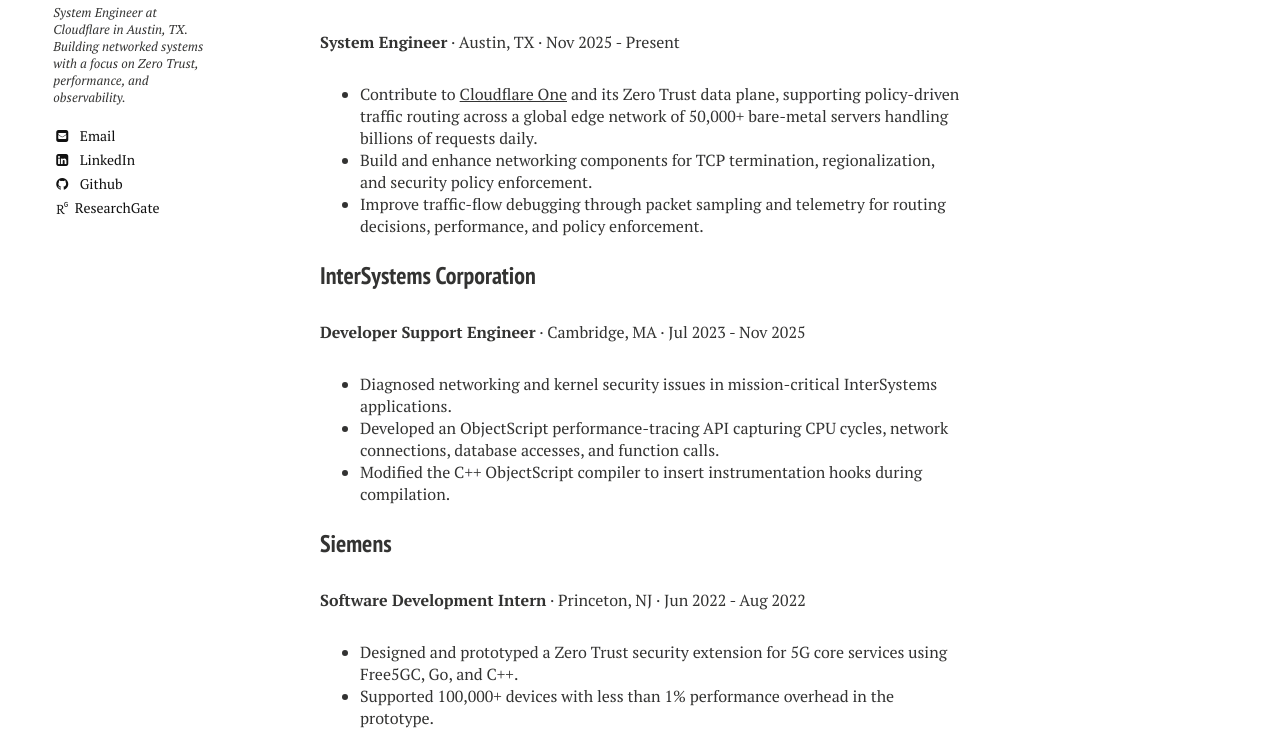
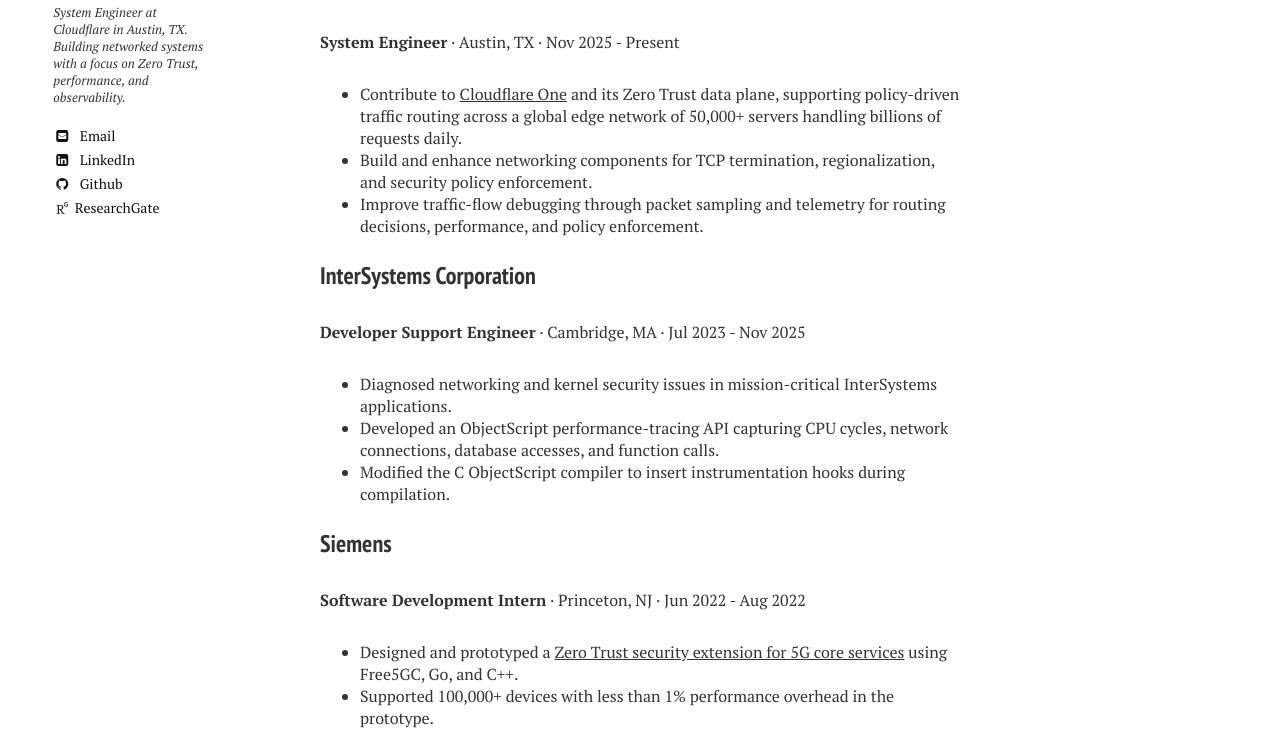
Before and after one commit to abdul-manaan/abdul-manaan.github.io, a Jekyll site: the page built from resume.md, in a window 1280 px wide and 1400 px high. Shown: the part 365-1114 px from the top of the window. Built offline with Jekyll 4.4.1, drawn with Linux system fonts in a browser that asks for light colours; nearby versions of some CDN libraries; some web fonts are replaced; some of the changed text lies outside the part shown.

Commit message:
Apply resume review corrections and link research papers

```diff
--- a/resume.md
+++ b/resume.md
@@ -14,7 +14,7 @@
 ### Cloudflare
 **System Engineer** · Austin, TX · Nov 2025 - Present
 
-- Contribute to [Cloudflare One](https://developers.cloudflare.com/cloudflare-one/) and its Zero Trust data plane, supporting policy-driven traffic routing across a global edge network of 50,000+ bare-metal servers handling billions of requests daily.
+- Contribute to [Cloudflare One](https://developers.cloudflare.com/cloudflare-one/) and its Zero Trust data plane, supporting policy-driven traffic routing across a global edge network of 50,000+ servers handling billions of requests daily.
 - Build and enhance networking components for TCP termination, regionalization, and security policy enforcement.
 - Improve traffic-flow debugging through packet sampling and telemetry for routing decisions, performance, and policy enforcement.
 
@@ -23,12 +23,12 @@
 
 - Diagnosed networking and kernel security issues in mission-critical InterSystems applications.
 - Developed an ObjectScript performance-tracing API capturing CPU cycles, network connections, database accesses, and function calls.
-- Modified the C++ ObjectScript compiler to insert instrumentation hooks during compilation.
+- Modified the C ObjectScript compiler to insert instrumentation hooks during compilation.
 
 ### Siemens
 **Software Development Intern** · Princeton, NJ · Jun 2022 - Aug 2022
 
-- Designed and prototyped a Zero Trust security extension for 5G core services using Free5GC, Go, and C++.
+- Designed and prototyped a [Zero Trust security extension for 5G core services](https://doi.org/10.1109/AICCSA56895.2022.10017774) using Free5GC, Go, and C++.
 - Supported 100,000+ devices with less than 1% performance overhead in the prototype.
 
 ### Brown University
@@ -63,5 +65,5 @@
 
 ## Publications
 
-- *Extending 5G services with Zero Trust security pillars: a modular approach.* IEEE/ACS AICCSA, 2022.
-- *Mobile web browsing under memory pressure.* ACM SIGCOMM Computer Communication Review, 2020.
+- [*Extending 5G services with Zero Trust security pillars: a modular approach.*](https://doi.org/10.1109/AICCSA56895.2022.10017774) IEEE/ACS AICCSA, 2022.
+- [*Mobile web browsing under memory pressure.*](https://cs.brown.edu/people/tab/papers/CCR20.pdf) ACM SIGCOMM Computer Communication Review, 2020.
--- a/tools/resume_data.json
+++ b/tools/resume_data.json
@@ -5,7 +5,7 @@
     "Austin, TX",
     "Nov 2025 - Present",
     [
-      "Contribute to Cloudflare One and its Zero Trust data plane, supporting policy-driven traffic routing across a global edge network of 50,000+ bare-metal servers handling billions of requests daily.",
+      "Contribute to Cloudflare One and its Zero Trust data plane, supporting policy-driven traffic routing across a global edge network of 50,000+ servers handling billions of requests daily.",
       "Build and enhance networking components for TCP termination, regionalization, and security policy enforcement.",
       "Improve traffic-flow debugging through packet sampling and telemetry for routing decisions, performance, and policy enforcement."
     ]
@@ -18,7 +18,7 @@
     [
       "Diagnosed networking and kernel security issues in mission-critical InterSystems applications.",
       "Developed an ObjectScript performance-tracing API capturing CPU cycles, network connections, database accesses, and function calls.",
-      "Modified the C++ ObjectScript compiler to insert instrumentation hooks during compilation."
+      "Modified the C ObjectScript compiler to insert instrumentation hooks during compilation."
     ]
   ],
   [
```
Also changed, not shown: other parts of resume.md (+2 -0 lines), 3 other files.
